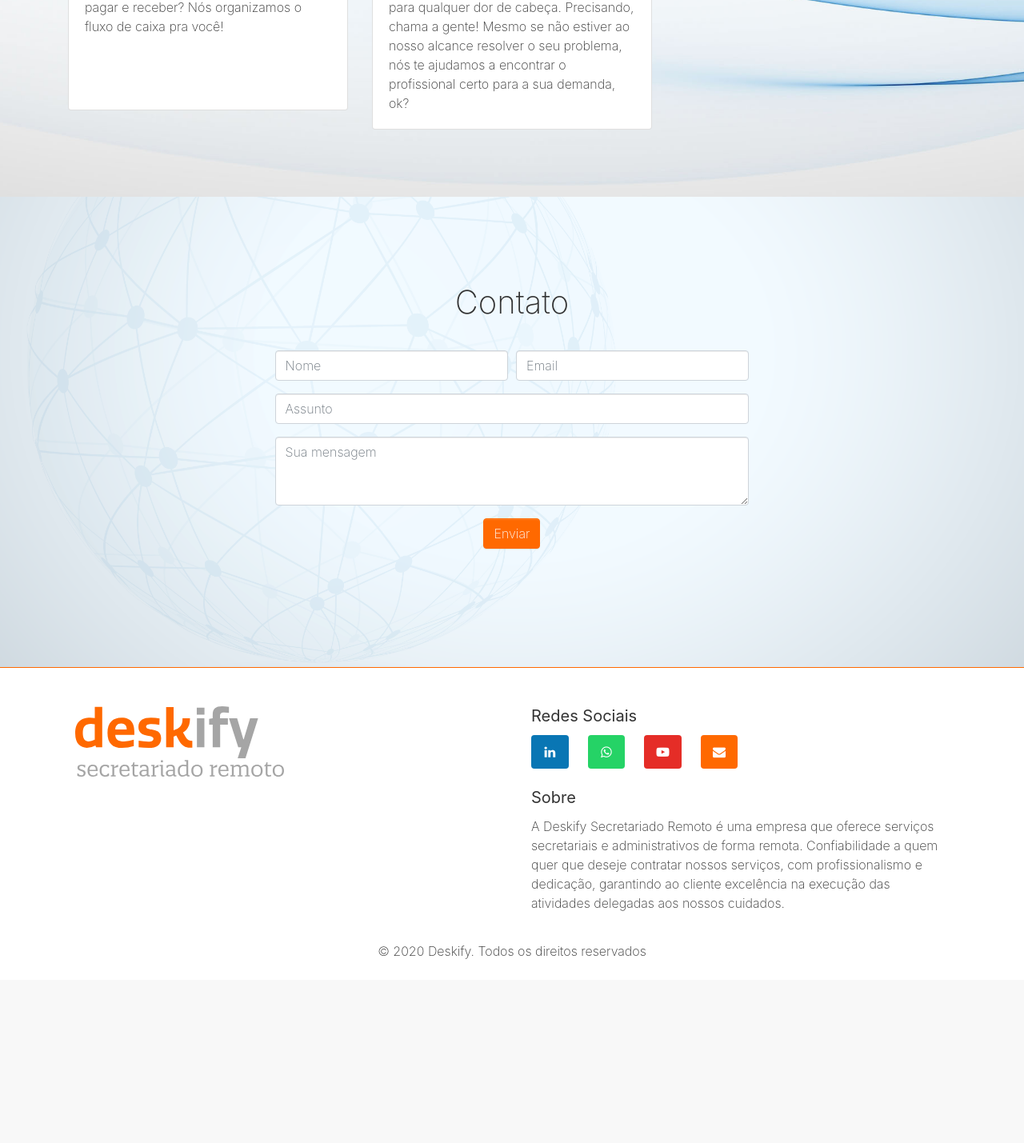
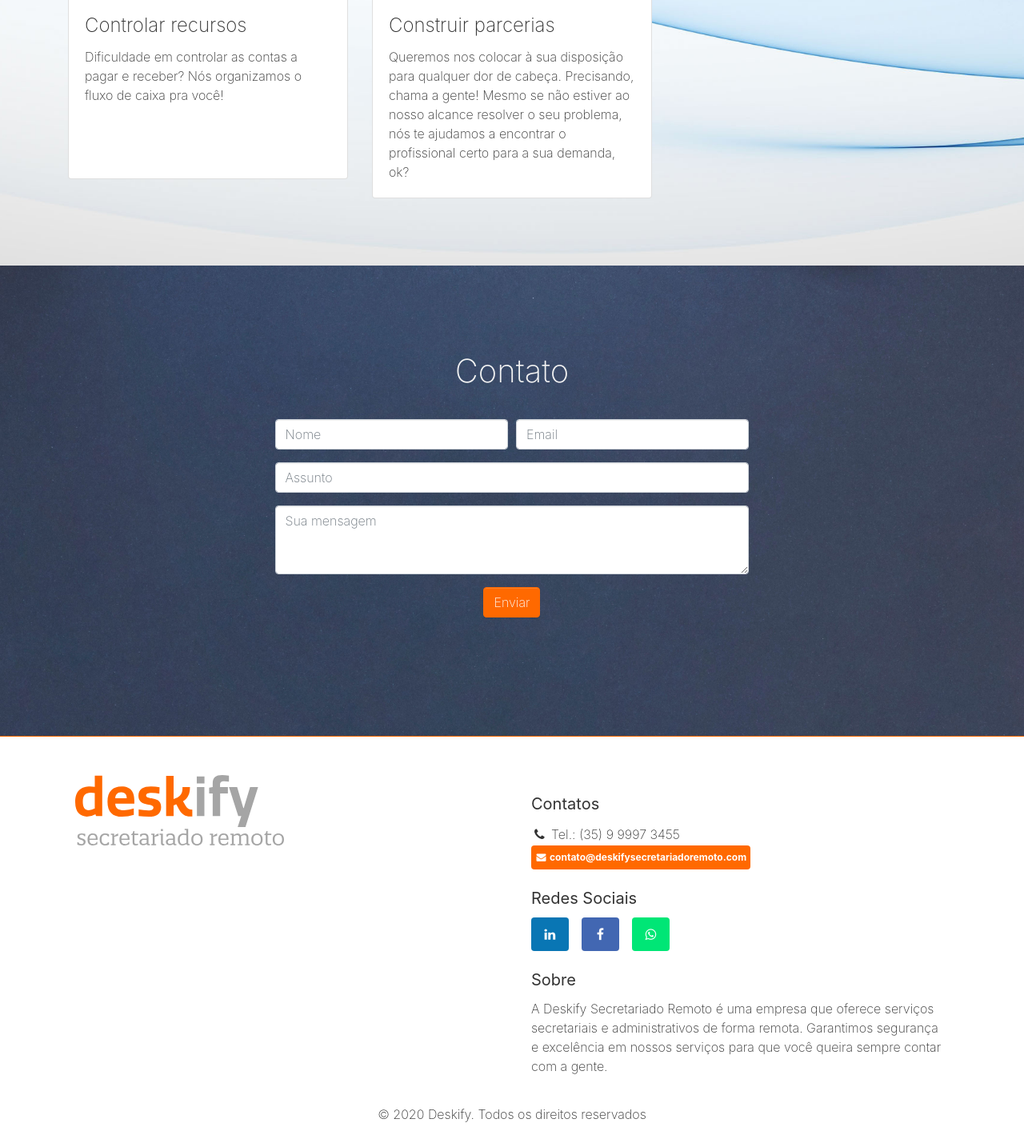
Before and after one commit to dmax101/Deskify, a PHP site: page / in a window 1280 px wide. Shown: the part 1828-3257 px from the top of the page at 80% size. Before the commit the page ends 3027 px from the top, so only its background shows below. Run offline with PHP 8.4, Linux system fonts and the light colour scheme.

Commit message:
Minor ajustments

```diff
--- a/css/custom.css
+++ b/css/custom.css
@@ -12,7 +12,7 @@
   background-repeat: no-repeat; }
 
 #contato {
-  background-image: url("../img/bkgnd-contato.png");
+  background-image: url("../img/fundo_contato.jpg");
   background-size: cover;
   background-position: center;
   background-repeat: no-repeat; }
--- a/css/custom.scss
+++ b/css/custom.scss
@@ -15,7 +15,7 @@
 }
 
 #contato {
-	background-image: url("../img/bkgnd-contato.png");
+	background-image: url("../img/fundo_contato.jpg");
 	background-size: cover;
 	background-position: center;
 	background-repeat: no-repeat;
--- a/index.php
+++ b/index.php
@@ -33,7 +33,9 @@
         <div class="col-md-10">
           <h1 class="mb-3">O que podemos fazer por você</h1>
           <p>
-          O secretariado remoto pode ajudar você a focar nos problemas da sua empresa.
+          O secretariado remoto pode ajudar você a se concentrar melhor nas questões que realmente precisam da sua energia, enquanto delega as atividades secundárias para um profissional capacitado. <br><br>
+			 <button type="button" class="btn btn-primary">Saiba mais</button>
+			  <br>
           </p>
         </div>
       </div>
@@ -96,7 +98,7 @@
     <div class="container">
       <div class="row">
         <div class="mx-auto p-4 col-lg-7">
-          <h1 class="mb-4">Contato</h1>
+          <h1 class="mb-4 text-light">Contato</h1>
           <?php
 
 
--- a/sections/footer.php
+++ b/sections/footer.php
@@ -1,21 +1,40 @@
 <div class="py-3 border-top border-primary">
   <div class="container">
     <div class="row">
-        <div class="col-lg-6 col-6 p-3"> <img class="d-block float-left img-fluid w-50" src="img/deskify_logo.svg">
+      <div class="col-lg-6 col-6 p-3">
+        <img class="d-block float-left img-fluid w-50" src="img/deskify_logo.svg">
       </div>
       <div class="col-md-6 p-3">
+        <div class="row py-3">
+          <div class="col-md-12">
+            <h5> <b>Contatos</b></h5>
+            <p class="mb-0">
+              <i class="fa fa-phone fa-fw fa-1x py-1"></i> Tel.: (35) 9 9997 3455<br>
+              <a class="badge badge-light text-white" href="mailto:contato@deskifysecretariadoremoto.com" style="background:#FF6900" target="_blank">
+                <i class="fa fa-envelope fa-fw fa-1x py-1"></i> contato@deskifysecretariadoremoto.com
+              </a>
+              <br>
+            </p>
+          </div>
+        </div>
         <div class="row">
           <div class="col-md-12 mb-3">
-              <h5 contenteditable="true"> <b>Redes Sociais</b><br></h5><a class="btn text-white ml-0 mr-2" href="#" style="background:#0976b4" target="_blank"><i class="fa fa-linkedin fa-fw fa-1x py-1"></i></a><a class="btn text-white mx-2" href="#" style="background:#25d366" target="_blank"><i class="fa fa-whatsapp fa-fw fa-1x py-1"></i></a><a class="btn text-white mx-2" href="#" style="background:#e52d27" target="_blank"><i class="fa fa-youtube-play fa-fw fa-1x py-1"></i></a><a class="btn text-white mx-2" href="#" style="background:#FF6900" target="_blank"><i class="fa fa-envelope fa-fw fa-1x py-1"></i></a>
+            <h5 contenteditable="true"> <b>Redes Sociais</b><br></h5>
+            <a class="btn text-white ml-0 mr-1" href="https://www.linkedin.com/company/deskify-secretariado-remoto/about/" style="background:#0976b4" target="_blank">
+              <i class="fa fa-linkedin fa-fw fa-1x py-1"></i>
+            </a>
+            <a class="btn text-white mx-1" href="https://www.facebook.com/deskifysecretariado" style="background:#4267b2" target="_blank">
+              <i class="fa fa-facebook fa-fw fa-1x py-1"></i>
+            </a>
+			  <a class="btn text-white mx-1" href="https://web.whatsapp.com/send?phone=553599973455&text" style="background:#00E676" target="_blank">
+				  <i class="fa fa-whatsapp fa-fw fa-1x py-1" aria-hidden="true"></i>
+            </a>
           </div>
         </div>
         <div class="row">
           <div class="col-md-12">
             <h5> <b>Sobre</b></h5>
-              <p class="mb-0"> A Deskify Secretariado Remoto é uma empresa que oferece serviços secretariais e
-                administrativos de forma remota. Confiabilidade a quem quer que deseje contratar nossos serviços, com
-                profissionalismo e dedicação, garantindo ao cliente excelência na execução das atividades delegadas aos
-                nossos cuidados.</p>
+            <p class="mb-0"> A Deskify Secretariado Remoto é uma empresa que oferece serviços secretariais e administrativos de forma remota. Garantimos segurança e excelência em nossos serviços para que você queira sempre contar com a gente.</p>
           </div>
         </div>
       </div>
```
Also changed, not shown: texto.html (added, +47 -0 lines), img/deskify_logo.png (added), img/fundo_contato.jpg (added), 1 other file. Lines whose indentation alone changed are shown as unchanged.
